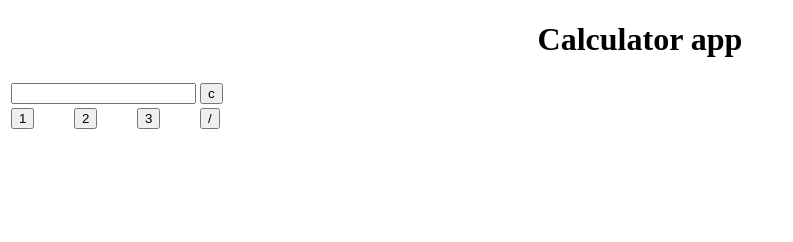
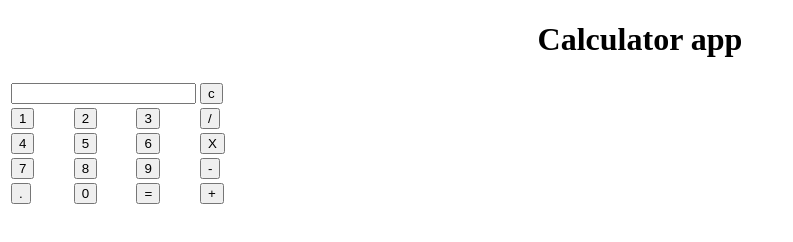
Before and after one commit to thiru2612/calculator, a plain HTML site: page index.html in a window 1280 px wide. Shown: the whole page, without its empty margins (0-793 px from the left). Drawn offline with Linux system fonts and the light colour scheme.

Commit message:
made changes

```diff
--- a/index.html
+++ b/index.html
@@ -4,6 +4,7 @@
     <meta charset="UTF-8">
     <meta name="viewport" content="width=device-width, initial-scale=1.0">
     <title>Document</title>
+    <link rel="stylesheet" href="app.css">
 </head>
 <body>
     <center><h1>Calculator app</h1></center>
@@ -19,6 +20,24 @@
                 <td><input type="button" value="3" onclick="display('3')" class="number"></td>
                 <td><input type="button" value="/" onclick="display('/')" class="operator"></td>
             </tr>
+            <tr>
+                <td><input type="button" value="4" onclick="display('4')" class="number"></td>
+                <td><input type="button" value="5" onclick="display('5')" class="number"></td>
+                <td><input type="button" value="6" onclick="display('6')" class="number"></td>
+                <td><input type="button" value="X" onclick="display('X')" class="operator"></td>
+            </tr>
+            <tr>
+                <td><input type="button" value="7" onclick="display('7')" class="number"></td>
+                <td><input type="button" value="8" onclick="display('8')" class="number"></td>
+                <td><input type="button" value="9" onclick="display('9')" class="number"></td>
+                <td><input type="button" value="-" onclick="display('-')" class="operator"></td>
+            </tr>
+            <tr>
+                <td><input type="button" value="." onclick="display('.')" class="number"></td>
+                <td><input type="button" value="0" onclick="display('0')" class="number"></td>
+                <td><input type="button" value="=" onclick="display('=')" class="number"></td>
+                <td><input type="button" value="+" onclick="display('+')" class="operator"></td>
+            </tr>
         </table>
     </div>
 </body>
```
Also changed, not shown: app.css (added).
